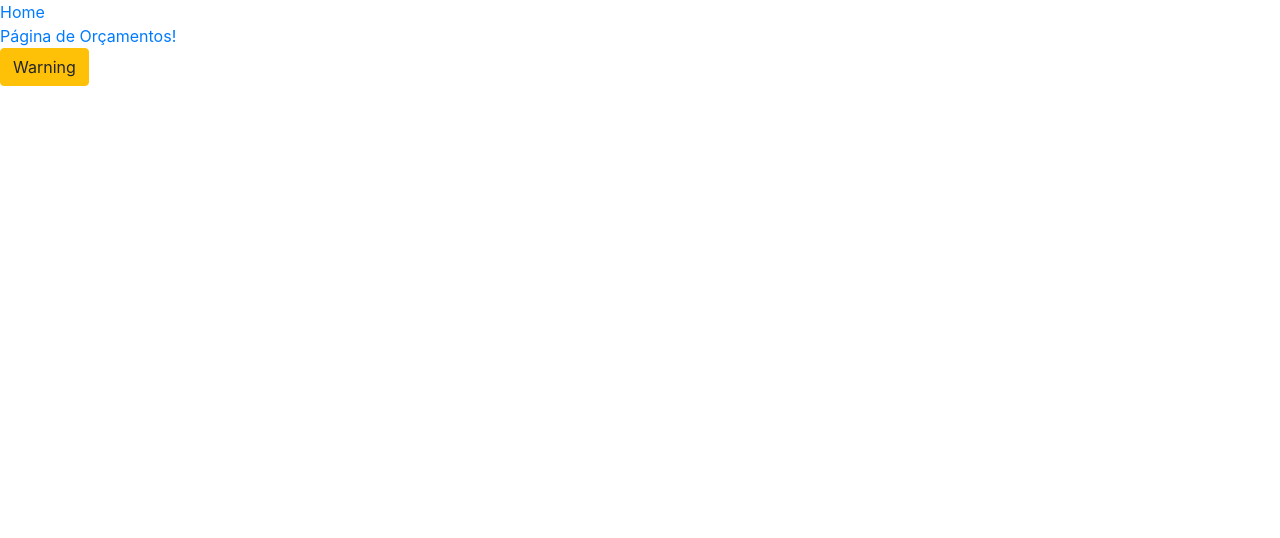
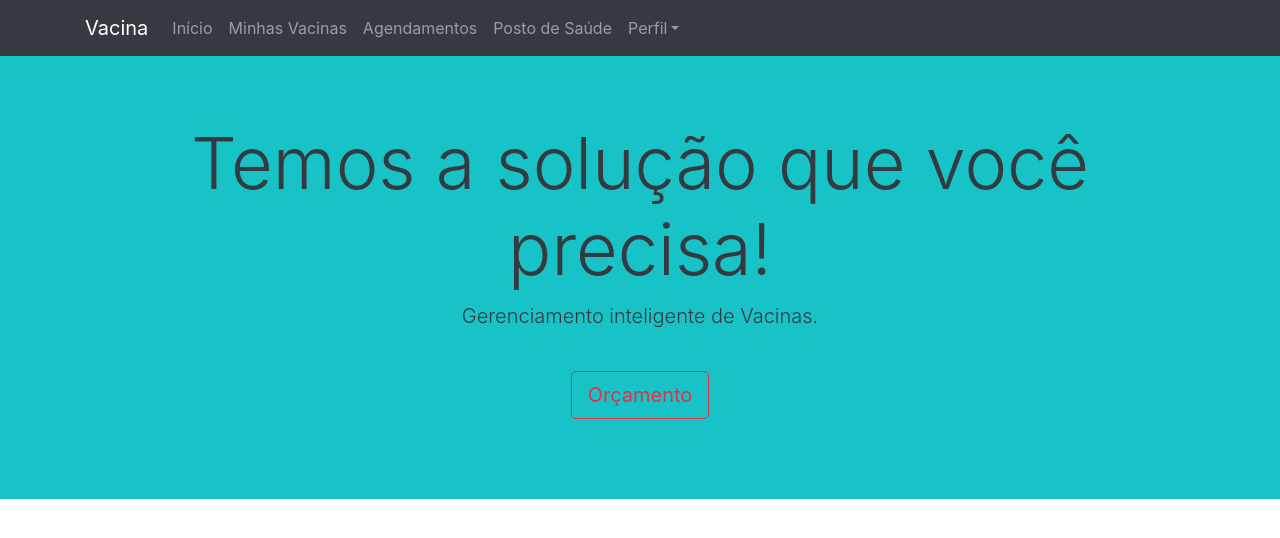
Before and after one commit to matheusmelo995/celke, a Next.js app: page / in a window 1280 px wide. Shown: the top 538 px of the page. Built offline with nearby package versions, Linux system fonts and the light colour scheme.

Commit message:
segundo commit

```diff
--- a/components/Menu.js
+++ b/components/Menu.js
@@ -1,10 +1,67 @@
-function Menu() {
+import React, { useState } from 'react';
+import {
+  Collapse,
+  Navbar,
+  NavbarToggler,
+  NavbarBrand,
+  Nav,
+  NavItem,
+  NavLink,
+  UncontrolledDropdown,
+  DropdownToggle,
+  DropdownMenu,
+  DropdownItem,
+  Container
+} from 'reactstrap';
+
+const Menu = (props) => {
+    const [isOpen, setIsOpen] = useState(false);
+
+    const toggle = () => setIsOpen(!isOpen);
+
     return (
         <div>
-            <a href='/'>Home</a> <br />
-            <a href='/orcamento'>Página de Orçamentos!</a>
-        </div>
-    );
+      <Navbar color="dark" dark expand="md">
+          <Container>
+        <NavbarBrand href="/">Vacina</NavbarBrand>
+        <NavbarToggler onClick={toggle} />
+        <Collapse isOpen={isOpen} navbar>
+          <Nav className="me-auto" navbar>
+            <NavItem>
+              <NavLink href="/home">Início</NavLink>
+            </NavItem>
+            <NavItem>
+              <NavLink href="/vacinas">Minhas Vacinas</NavLink>
+            </NavItem>
+            <NavItem>
+              <NavLink href="/agendamentos">Agendamentos</NavLink>
+            </NavItem>
+            <NavItem>
+              <NavLink href="/perfil">Posto de Saúde </NavLink>
+            </NavItem>
+            <UncontrolledDropdown nav inNavbar>
+              <DropdownToggle nav caret>
+                Perfil
+              </DropdownToggle>
+              <DropdownMenu right>
+                <DropdownItem>
+                  Dados Cadastrais
+                </DropdownItem>
+                <DropdownItem>
+                Notificações
+                </DropdownItem>
+                <DropdownItem divider />
+                <DropdownItem>
+                  Suporte
+                </DropdownItem>
+              </DropdownMenu>
+            </UncontrolledDropdown>
+          </Nav>
+        </Collapse>
+        </Container>
+      </Navbar>
+    </div>
+  );
 }
 
 export default Menu;
--- a/pages/index.js
+++ b/pages/index.js
@@ -1,11 +1,25 @@
 import Menu from '../components/Menu'
-import { Button } from 'reactstrap';
+import { Jumbotron, Button, Container } from 'reactstrap';
 
 function Home() {
     return (
         <div>
             <Menu />
-            <Button color="warning">Warning</Button>
+            <Jumbotron fluid className="descr-top">
+                <style>
+                    {`.descr-top{
+                        background-color: #17c3c7;
+                        color: #343a40;
+                    }`}
+                </style>
+                <Container className="text-center">
+                <h1 className="display-3">Temos a solução que você precisa!</h1>
+                <p className="lead">Gerenciamento inteligente de Vacinas.</p>
+                <p className="lead">
+                    <a href='/orcamento' className="btn btn-outline-danger btn-lg mt-4">Orçamento</a>
+                </p>
+                </Container>
+            </Jumbotron>
         </div>
     )
 }
```
Also changed, not shown: components/logo.png (added).
